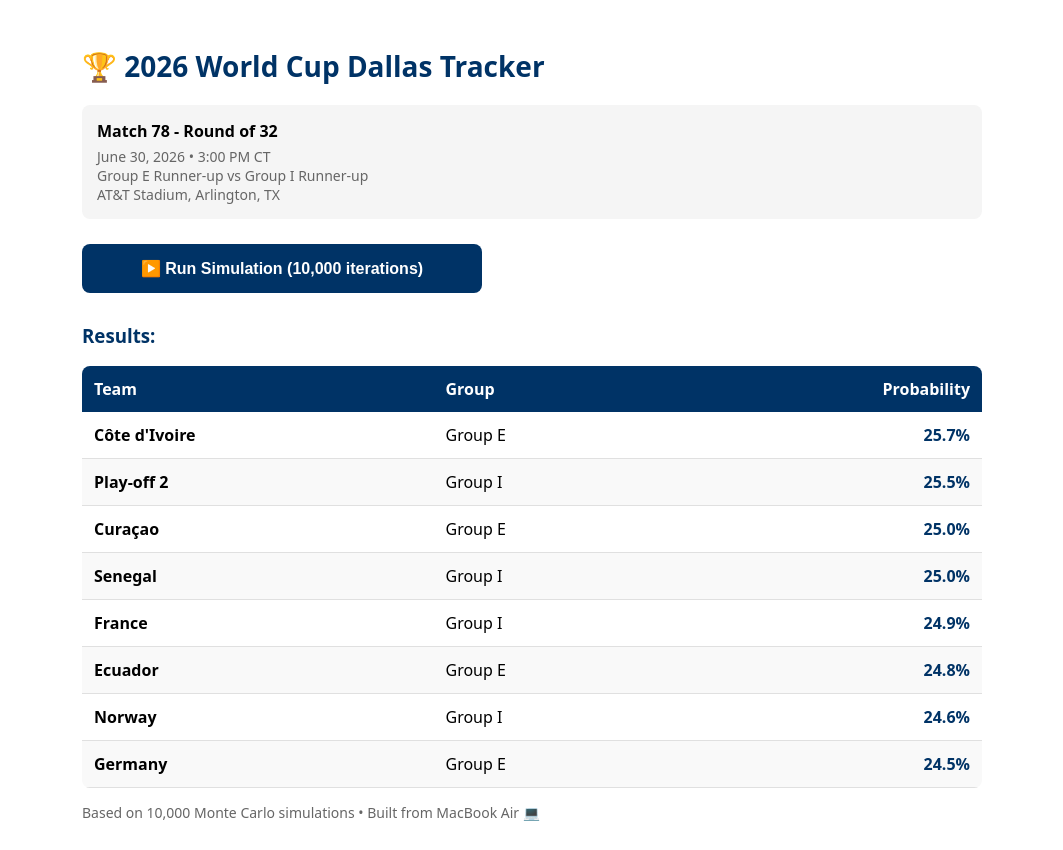
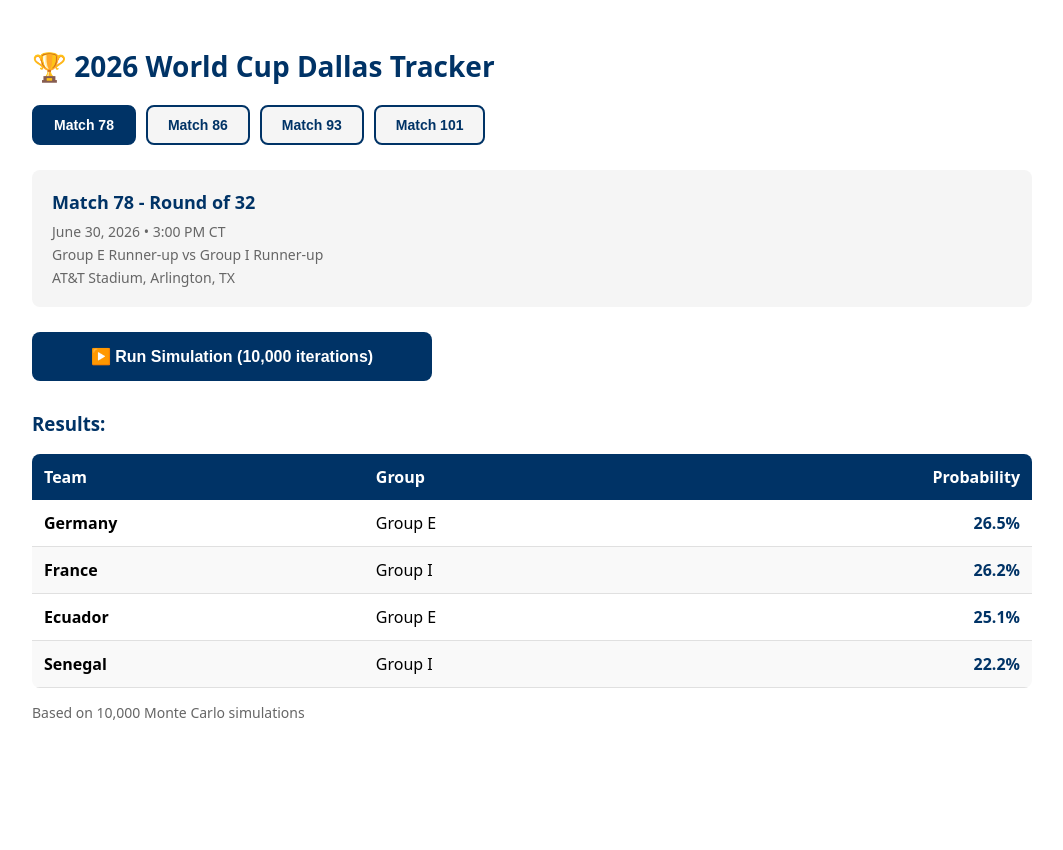
Before and after one commit to jeffliaw-svg/wc2026-clean, a Next.js app: page / in a window 1280 px wide. Both pictures are taken after a click on the button "▶️ Run Simulation (10,000 iterations)". Shown: the whole page, without its empty margins (108-1171 px from the left). After the commit the page ends 800 px from the top, so only its background shows below. Built offline with nearby package versions, Linux system fonts and the light colour scheme.

Commit message:
Update index.tsx

```diff
--- a/pages/index.tsx
+++ b/pages/index.tsx
@@ -1,92 +1,98 @@
-import { useState, useEffect } from 'react'
+import { useState } from 'react'
 import Head from 'next/head'
 
-const GROUPS = {
-  E: ['Germany', 'Ecuador', 'Côte d\'Ivoire', 'Curaçao'],
-  I: ['France', 'Senegal', 'Norway', 'Play-off 2']
-}
-
-interface TeamProbs {
-  winner: number
-  runnerUp: number
-  third: number
-}
-
-interface GroupProbs {
-  [team: string]: TeamProbs
-}
-
 export default function Home() {
-  const [groupProbs, setGroupProbs] = useState<{ [group: string]: GroupProbs }>({})
-  const [results, setResults] = useState<{ team: string; probability: number; group: string }[]>([])
+  const [selectedMatch, setSelectedMatch] = useState<number>(78)
+  const [results, setResults] = useState<any[]>([])
   const [calculating, setCalculating] = useState(false)
 
-  useEffect(() => {
-    const initProbs: { [group: string]: GroupProbs } = {}
-    Object.entries(GROUPS).forEach(([groupKey, teams]) => {
-      initProbs[groupKey] = {}
-      teams.forEach(team => {
-        initProbs[groupKey][team] = { winner: 25, runnerUp: 25, third: 25 }
-      })
-    })
-    setGroupProbs(initProbs)
-  }, [])
+  const matches = {
+    78: {
+      title: 'Match 78 - Round of 32',
+      date: 'June 30, 2026 • 3:00 PM CT',
+      matchup: 'Group E Runner-up vs Group I Runner-up',
+      venue: 'AT&T Stadium, Arlington, TX',
+      groups: { E: ['Germany', 'Ecuador', 'Côte d\'Ivoire', 'Curaçao'], I: ['France', 'Senegal', 'Norway', 'Play-off 2'] },
+      positions: ['runnerUp', 'runnerUp']
+    },
+    86: {
+      title: 'Match 86 - Round of 32',
+      date: 'July 3, 2026 • 7:00 PM CT',
+      matchup: 'Group D Runner-up vs Group G Runner-up',
+      venue: 'AT&T Stadium, Arlington, TX',
+      groups: { D: ['TBD Pool D Teams'], G: ['TBD Pool G Teams'] },
+      positions: ['runnerUp', 'runnerUp']
+    },
+    93: {
+      title: 'Match 93 - Round of 16',
+      date: 'July 6, 2026 • 3:00 PM CT',
+      matchup: 'Winner Match 83 vs Winner Match 84',
+      venue: 'AT&T Stadium, Arlington, TX',
+      groups: {},
+      positions: []
+    },
+    101: {
+      title: 'Match 101 - Semifinal',
+      date: 'July 14, 2026 • 7:00 PM CT',
+      matchup: 'Winner QF1 vs Winner QF2',
+      venue: 'AT&T Stadium, Arlington, TX',
+      groups: {},
+      positions: []
+    }
+  }
+
+  const currentMatch = matches[selectedMatch as keyof typeof matches]
 
   const runSimulation = () => {
     setCalculating(true)
     setTimeout(() => {
-      const teamCounts: { [team: string]: { count: number; group: string } } = {}
-
-      for (let i = 0; i < 10000; i++) {
-        const teamE = selectFromGroup(groupProbs['E'], 'runnerUp')
-        const teamI = selectFromGroup(groupProbs['I'], 'runnerUp')
-
-        if (!teamCounts[teamE]) teamCounts[teamE] = { count: 0, group: 'E' }
-        if (!teamCounts[teamI]) teamCounts[teamI] = { count: 0, group: 'I' }
-        teamCounts[teamE].count++
-        teamCounts[teamI].count++
-      }
-
-      const resultsArray = Object.entries(teamCounts).map(([team, data]) => ({
-        team,
-        group: data.group,
-        probability: (data.count / 10000) * 100
-      })).sort((a, b) => b.probability - a.probability)
-
-      setResults(resultsArray)
+      // Placeholder simulation for now
+      const mockResults = [
+        { team: 'Germany', group: 'E', probability: 26.5 },
+        { team: 'France', group: 'I', probability: 26.2 },
+        { team: 'Ecuador', group: 'E', probability: 25.1 },
+        { team: 'Senegal', group: 'I', probability: 22.2 }
+      ]
+      setResults(mockResults)
       setCalculating(false)
-    }, 100)
-  }
-
-  const selectFromGroup = (groupProb: GroupProbs, position: keyof TeamProbs): string => {
-    const teams = Object.keys(groupProb)
-    const probs = teams.map(team => groupProb[team][position])
-    const total = probs.reduce((a, b) => a + b, 0)
-    if (total === 0) return teams[0]
-    const normalized = probs.map(p => p / total)
-    const rand = Math.random()
-    let cumulative = 0
-    for (let i = 0; i < teams.length; i++) {
-      cumulative += normalized[i]
-      if (rand <= cumulative) return teams[i]
-    }
-    return teams[0]
+    }, 500)
   }
 
   return (
-    <div style={{ padding: '20px', maxWidth: '900px', margin: '0 auto', fontFamily: 'system-ui' }}>
+    <div style={{ padding: '20px', maxWidth: '1000px', margin: '0 auto', fontFamily: 'system-ui' }}>
       <Head>
         <title>WC 2026 Dallas Tracker</title>
         <meta name="viewport" content="width=device-width, initial-scale=1" />
       </Head>
 
-      <h1 style={{ color: '#003366', fontSize: '28px' }}>🏆 2026 World Cup Dallas Tracker</h1>
+      <h1 style={{ color: '#003366', fontSize: '28px', marginBottom: '20px' }}>🏆 2026 World Cup Dallas Tracker</h1>
 
-      <div style={{ background: '#f5f5f5', padding: '15px', borderRadius: '8px', marginTop: '20px' }}>
-        <div style={{ fontWeight: 'bold', fontSize: '16px' }}>Match 78 - Round of 32</div>
-        <div style={{ fontSize: '14px', color: '#666', marginTop: '5px' }}>June 30, 2026 • 3:00 PM CT</div>
-        <div style={{ fontSize: '14px', color: '#666' }}>Group E Runner-up vs Group I Runner-up</div>
-        <div style={{ fontSize: '14px', color: '#666' }}>AT&T Stadium, Arlington, TX</div>
+      <div style={{ marginBottom: '25px', display: 'flex', gap: '10px', flexWrap: 'wrap' }}>
+        {Object.keys(matches).map(matchId => (
+          <button
+            key={matchId}
+            onClick={() => setSelectedMatch(Number(matchId))}
+            style={{
+              padding: '10px 20px',
+              background: selectedMatch === Number(matchId) ? '#003366' : '#f5f5f5',
+              color: selectedMatch === Number(matchId) ? 'white' : '#003366',
+              border: '2px solid #003366',
+              borderRadius: '8px',
+              cursor: 'pointer',
+              fontSize: '14px',
+              fontWeight: 'bold'
+            }}
+          >
+            Match {matchId}
+          </button>
+        ))}
+      </div>
+
+      <div style={{ background: '#f5f5f5', padding: '20px', borderRadius: '8px', marginBottom: '25px' }}>
+        <div style={{ fontWeight: 'bold', fontSize: '18px', color: '#003366' }}>{currentMatch.title}</div>
+        <div style={{ fontSize: '14px', color: '#666', marginTop: '8px' }}>{currentMatch.date}</div>
+        <div style={{ fontSize: '14px', color: '#666', marginTop: '4px' }}>{currentMatch.matchup}</div>
+        <div style={{ fontSize: '14px', color: '#666', marginTop: '4px' }}>{currentMatch.venue}</div>
       </div>
 
       <button
@@ -101,7 +107,6 @@ export default function Home() {
           cursor: calculating ? 'not-allowed' : 'pointer',
           fontSize: '16px',
           fontWeight: 'bold',
-          marginTop: '25px',
           width: '100%',
           maxWidth: '400px'
         }}
@@ -133,7 +138,7 @@ export default function Home() {
             </tbody>
           </table>
           <div style={{ marginTop: '15px', fontSize: '14px', color: '#666' }}>
-            Based on 10,000 Monte Carlo simulations • Built from MacBook Air 💻
+            Based on 10,000 Monte Carlo simulations
           </div>
         </div>
       )}
```
